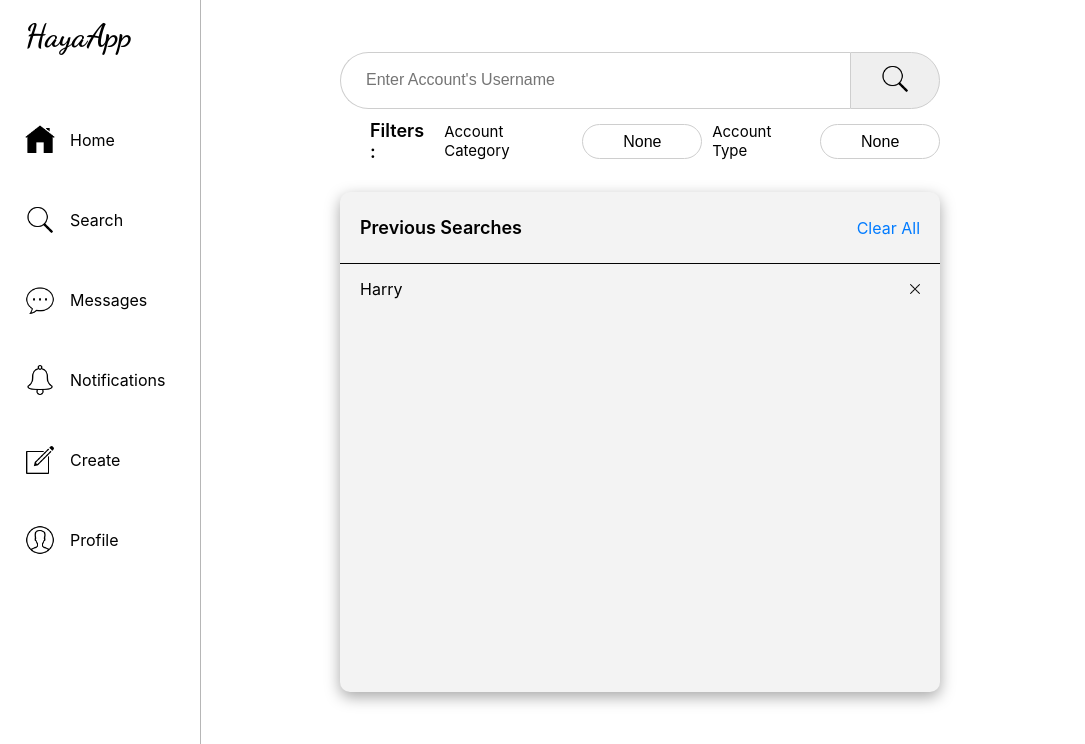
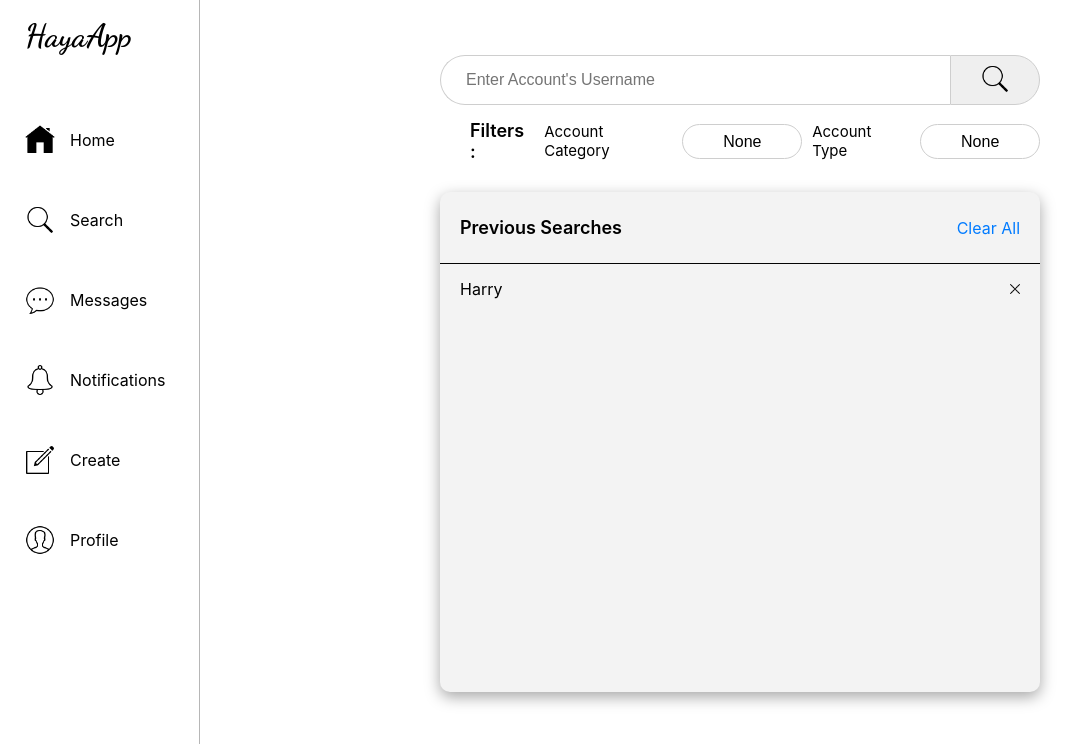
Before and after one commit to UsmanSaleem2003/MERN_Social_Media_App-HayaApp, a React (Create React App) app in the folder frontend/: page /search in a window 1280 px wide. Shown: the top 744 px of the page, without its empty margins (0-1085 px from the left). Built offline with nearby package versions, Linux system fonts and the light colour scheme.

Commit message:
Search Page Frontend Completed

```diff
--- a/frontend/src/App.js
+++ b/frontend/src/App.js
@@ -1,4 +1,4 @@
-import React from 'react';
+import './App.css';
 import Home from "./Pages/Home/Home";
 import Sidebar from "./Components/Sidebar/Sidebar";
 import Messages from "./Pages/Messages/Messages";
--- a/frontend/src/Pages/Home/Home.css
+++ b/frontend/src/Pages/Home/Home.css
@@ -1,6 +1,6 @@
 .home {
     margin-top: 20px;
-    margin-left: 400px;
+    margin-left: 200px;
     margin-right: auto;
     display: flex;
     flex-direction: column;
@@ -18,11 +18,6 @@
   ::-webkit-scrollbar-track {
     background-color: rgb(236, 236, 236);
   }
-
-
-
-
-
 
   .scroll-to-top {
     position: fixed;
--- a/frontend/src/Pages/Search/Search.css
+++ b/frontend/src/Pages/Search/Search.css
@@ -21,7 +21,7 @@
 
 .search-input input {
     flex: 1;
-    height: 45px;
+    height: 50px;
     padding: 5px 25px;
     font-size: 16px;
     border-top-left-radius: 30px;
@@ -35,12 +35,12 @@
 }
 
 .search-icon {
-    padding: auto 10px;
+    padding: auto;
     height: 30px;
 }
 
 .search-btn{
-    height: 57px;
+    height: 50px;
     width: 90px;
     border: 0.5px solid rgb(206, 206, 206);
     border-top-right-radius: 30px;
--- a/frontend/src/Pages/Search/Search.js
+++ b/frontend/src/Pages/Search/Search.js
@@ -73,6 +73,8 @@ export default function Search() {
                         <span className='previous-searches-heading'>Previous Searches</span>
                         <span className='clear-searches'>Clear All</span>
                     </div>
+
+                    {/* get previous searches from user's schema and map them here */}
                     <div className="previous-search">
                         <span onClick={handlePreviousSearch}>Harry</span>
                         <img src={cross_icon} alt="Cross Icon" className="cross-icon" />
```
Also changed, not shown: frontend/src/Context/PreviousSearches.js (deleted, +0 -16 lines).
